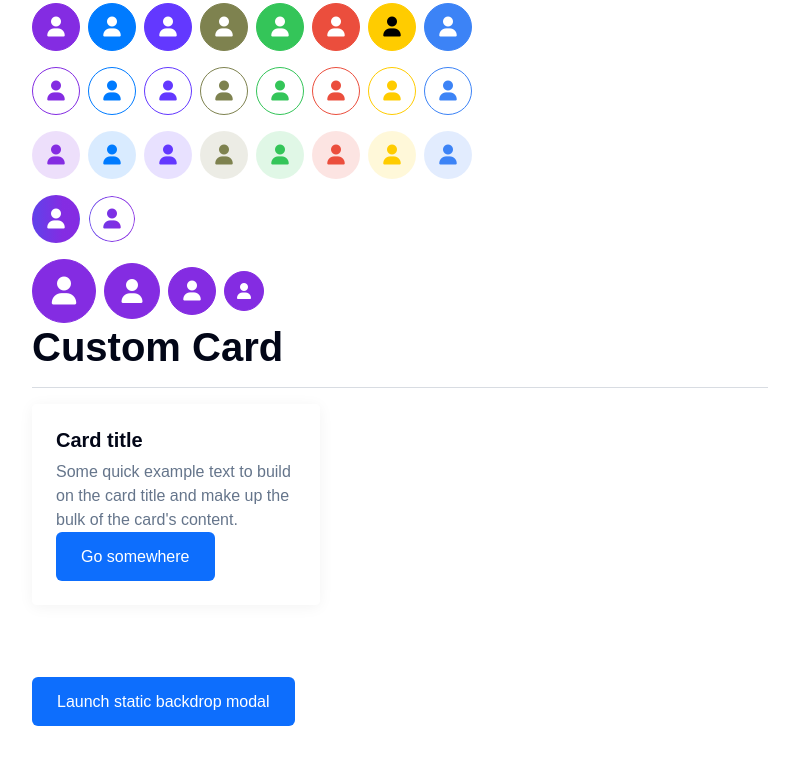
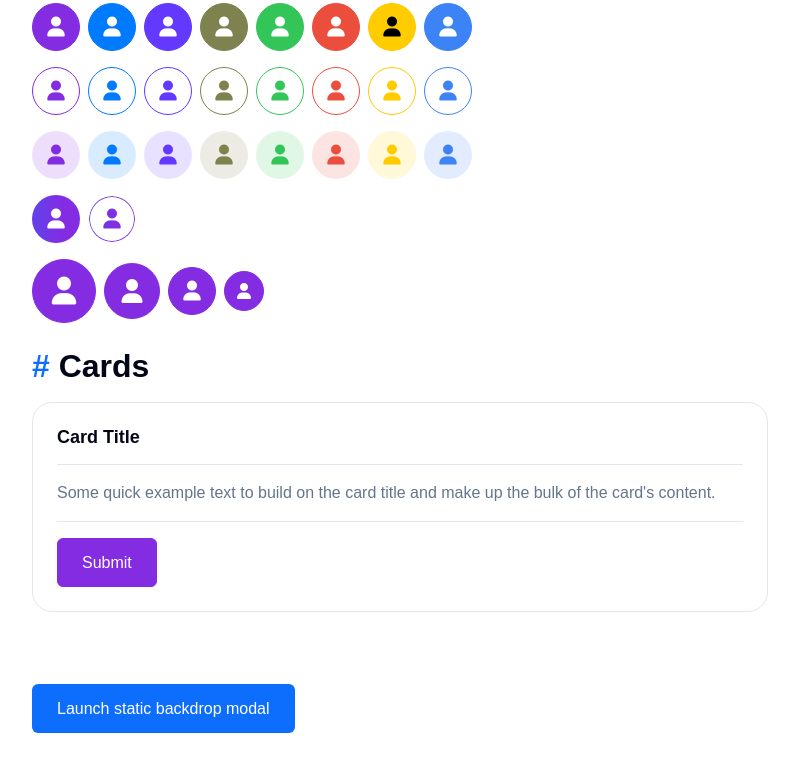
Before and after one commit to afradbhuiyan/html-starterkit, a website: page src/html/pages/test.html in a window 1280 px wide. Shown: the part 2451-3222 px from the top of the page, without its empty margins (50-849 px from the left). Drawn offline with nearby package versions, Linux system fonts and the light colour scheme; files that its build step writes are made by us from their sources; files whose address does not match are found by name.

Commit message:
feat: add custom card design

```diff
--- a/src/assets/sass/components/_card.scss
+++ b/src/assets/sass/components/_card.scss
@@ -1,32 +1,46 @@
-/* ================================= Card Css Start =========================== */
+/* ========================= Card CSS Start =========================== */
 .custom--card {
-  border-radius: 5px;
-  box-shadow: var(--box-shadow);
-  background-color: hsl(var(--white));
-  ;
-  border: transparent;
+  padding: 24px;
+  border-radius: 20px;
+  border: 1px solid hsl(var(--border-color));
+
+  @include msm-screen {
+    padding: 16px;
+  }
+
+  .card-header,
+  .card-body,
+  .card-footer {
+    padding: 0px;
+    background-color: transparent;
+  }
 
   .card-header {
-    padding: 12px 24px;
-    background-color: transparent;
-    border-bottom: 1px solid hsl(var(--black)/.1);
+    padding-bottom: 16px;
+    border-bottom: 1px solid hsl(var(--border-color));
 
-    .title {
-      margin-bottom: 0;
+    &:not(:last-child) {
+      margin-bottom: 16px;
     }
   }
 
   .card-body {
-    background-color: hsl(var(--white));
-    padding: 24px;
-    border-radius: 5px;
+    color: hsl(var(--body-color));
   }
 
   .card-footer {
-    padding: 12px 24px;
-    background-color: transparent;
-    border-top: 1px solid hsl(var(--black)/.1);
+    padding-top: 16px;
+    border-top: 1px solid hsl(var(--border-color));
+
+    &:not(:first-child) {
+      margin-top: 16px;
+    }
+  }
+
+  .card-title {
+    color: hsl(var(--heading-color));
+    margin-bottom: 0;
   }
 }
 
-/* ================================= Card Css End =========================== */
+/* ========================= Card CSS End ========================= */
--- a/src/html/pages/test.html
+++ b/src/html/pages/test.html
@@ -258,11 +258,16 @@
                                 <button class="btn btn-outline--gradient" type="button">Gradient</button>
                             </div>
                             <div class="d-flex flex-wrap align-items-center gap-2">
-                                <button class="btn btn--base" type="button" disabled aria-disabled="true">Disabled</button>
-                                <button class="btn btn--gradient" type="button" disabled aria-disabled="true">Disabled</button>
-                                <button class="btn btn-soft--base" type="button" disabled aria-disabled="true">Disabled</button>
-                                <button class="btn btn-outline--base" type="button" disabled aria-disabled="true">Disabled</button>
-                                <button class="btn btn-outline--gradient" type="button" disabled aria-disabled="true">Disabled</button>
+                                <button class="btn btn--base" type="button" disabled
+                                    aria-disabled="true">Disabled</button>
+                                <button class="btn btn--gradient" type="button" disabled
+                                    aria-disabled="true">Disabled</button>
+                                <button class="btn btn-soft--base" type="button" disabled
+                                    aria-disabled="true">Disabled</button>
+                                <button class="btn btn-outline--base" type="button" disabled
+                                    aria-disabled="true">Disabled</button>
+                                <button class="btn btn-outline--gradient" type="button" disabled
+                                    aria-disabled="true">Disabled</button>
                             </div>
                             <div class="d-flex flex-wrap align-items-center gap-2">
                                 <button class="btn btn--xl btn--base" type="button">Xl</button>
@@ -283,48 +288,101 @@
                                 <button class="btn btn--sm btn-outline--base" type="button">Small</button>
                             </div>
                             <div class="d-flex flex-wrap align-items-center gap-2">
-                                <button class="btn btn--icon btn--base" type="button"><i class="fas fa-user"></i></button>
-                                <button class="btn btn--icon btn--base-two" type="button"><i class="fas fa-user"></i></button>
-                                <button class="btn btn--icon btn--primary" type="button"><i class="fas fa-user"></i></button>
-                                <button class="btn btn--icon btn--secondary" type="button"><i class="fas fa-user"></i></button>
-                                <button class="btn btn--icon btn--success" type="button"><i class="fas fa-user"></i></button>
-                                <button class="btn btn--icon btn--danger" type="button"><i class="fas fa-user"></i></button>
-                                <button class="btn btn--icon btn--warning" type="button"><i class="fas fa-user"></i></button>
-                                <button class="btn btn--icon btn--info" type="button"><i class="fas fa-user"></i></button>
+                                <button class="btn btn--icon btn--base" type="button"><i
+                                        class="fas fa-user"></i></button>
+                                <button class="btn btn--icon btn--base-two" type="button"><i
+                                        class="fas fa-user"></i></button>
+                                <button class="btn btn--icon btn--primary" type="button"><i
+                                        class="fas fa-user"></i></button>
+                                <button class="btn btn--icon btn--secondary" type="button"><i
+                                        class="fas fa-user"></i></button>
+                                <button class="btn btn--icon btn--success" type="button"><i
+                                        class="fas fa-user"></i></button>
+                                <button class="btn btn--icon btn--danger" type="button"><i
+                                        class="fas fa-user"></i></button>
+                                <button class="btn btn--icon btn--warning" type="button"><i
+                                        class="fas fa-user"></i></button>
+                                <button class="btn btn--icon btn--info" type="button"><i
+                                        class="fas fa-user"></i></button>
                             </div>
                             <div class="d-flex flex-wrap align-items-center gap-2">
-                                <button class="btn btn--icon btn-outline--base" type="button"><i class="fas fa-user"></i></button>
-                                <button class="btn btn--icon btn-outline--base-two" type="button"><i class="fas fa-user"></i></button>
-                                <button class="btn btn--icon btn-outline--primary" type="button"><i class="fas fa-user"></i></button>
-                                <button class="btn btn--icon btn-outline--secondary" type="button"><i class="fas fa-user"></i></button>
-                                <button class="btn btn--icon btn-outline--success" type="button"><i class="fas fa-user"></i></button>
-                                <button class="btn btn--icon btn-outline--danger" type="button"><i class="fas fa-user"></i></button>
-                                <button class="btn btn--icon btn-outline--warning" type="button"><i class="fas fa-user"></i></button>
-                                <button class="btn btn--icon btn-outline--info" type="button"><i class="fas fa-user"></i></button>
+                                <button class="btn btn--icon btn-outline--base" type="button"><i
+                                        class="fas fa-user"></i></button>
+                                <button class="btn btn--icon btn-outline--base-two" type="button"><i
+                                        class="fas fa-user"></i></button>
+                                <button class="btn btn--icon btn-outline--primary" type="button"><i
+                                        class="fas fa-user"></i></button>
+                                <button class="btn btn--icon btn-outline--secondary" type="button"><i
+                                        class="fas fa-user"></i></button>
+                                <button class="btn btn--icon btn-outline--success" type="button"><i
+                                        class="fas fa-user"></i></button>
+                                <button class="btn btn--icon btn-outline--danger" type="button"><i
+                                        class="fas fa-user"></i></button>
+                                <button class="btn btn--icon btn-outline--warning" type="button"><i
+                                        class="fas fa-user"></i></button>
+                                <button class="btn btn--icon btn-outline--info" type="button"><i
+                                        class="fas fa-user"></i></button>
                             </div>
                             <div class="d-flex flex-wrap align-items-center gap-2">
-                                <button class="btn btn--icon btn-soft--base" type="button"><i class="fas fa-user"></i></button>
-                                <button class="btn btn--icon btn-soft--base-two" type="button"><i class="fas fa-user"></i></button>
-                                <button class="btn btn--icon btn-soft--primary" type="button"><i class="fas fa-user"></i></button>
-                                <button class="btn btn--icon btn-soft--secondary" type="button"><i class="fas fa-user"></i></button>
-                                <button class="btn btn--icon btn-soft--success" type="button"><i class="fas fa-user"></i></button>
-                                <button class="btn btn--icon btn-soft--danger" type="button"><i class="fas fa-user"></i></button>
-                                <button class="btn btn--icon btn-soft--warning" type="button"><i class="fas fa-user"></i></button>
-                                <button class="btn btn--icon btn-soft--info" type="button"><i class="fas fa-user"></i></button>
+                                <button class="btn btn--icon btn-soft--base" type="button"><i
+                                        class="fas fa-user"></i></button>
+                                <button class="btn btn--icon btn-soft--base-two" type="button"><i
+                                        class="fas fa-user"></i></button>
+                                <button class="btn btn--icon btn-soft--primary" type="button"><i
+                                        class="fas fa-user"></i></button>
+                                <button class="btn btn--icon btn-soft--secondary" type="button"><i
+                                        class="fas fa-user"></i></button>
+                                <button class="btn btn--icon btn-soft--success" type="button"><i
+                                        class="fas fa-user"></i></button>
+                                <button class="btn btn--icon btn-soft--danger" type="button"><i
+                                        class="fas fa-user"></i></button>
+                                <button class="btn btn--icon btn-soft--warning" type="button"><i
+                                        class="fas fa-user"></i></button>
+                                <button class="btn btn--icon btn-soft--info" type="button"><i
+                                        class="fas fa-user"></i></button>
                             </div>
                             <div class="d-flex flex-wrap align-items-center gap-2">
-                                <button class="btn btn--icon btn--gradient" type="button"><i class="fas fa-user"></i></button>
-                                <button class="btn btn--icon btn-outline--gradient" type="button"><i class="fas fa-user"></i></button>
+                                <button class="btn btn--icon btn--gradient" type="button"><i
+                                        class="fas fa-user"></i></button>
+                                <button class="btn btn--icon btn-outline--gradient" type="button"><i
+                                        class="fas fa-user"></i></button>
                             </div>
                             <div class="d-flex flex-wrap align-items-center gap-2">
-                                <button class="btn btn--icon btn--xl btn--base" type="button"><i class="fas fa-user"></i></button>
-                                <button class="btn btn--icon btn--lg btn--base" type="button"><i class="fas fa-user"></i></button>
-                                <button class="btn btn--icon btn--base" type="button"><i class="fas fa-user"></i></button>
-                                <button class="btn btn--icon btn--sm btn--base" type="button"><i class="fas fa-user"></i></button>
+                                <button class="btn btn--icon btn--xl btn--base" type="button"><i
+                                        class="fas fa-user"></i></button>
+                                <button class="btn btn--icon btn--lg btn--base" type="button"><i
+                                        class="fas fa-user"></i></button>
+                                <button class="btn btn--icon btn--base" type="button"><i
+                                        class="fas fa-user"></i></button>
+                                <button class="btn btn--icon btn--sm btn--base" type="button"><i
+                                        class="fas fa-user"></i></button>
                             </div>
                         </div>
                     </div>
                     <!-- Button Ends -->
+
+                    <!-- Card Starts -->
+                    <div>
+                        <h3 class="mb-3">
+                            <span class="text-primary">#</span>
+                            Cards
+                        </h3>
+                        <div class="card custom--card">
+                            <div class="card-header">
+                                <h6 class="card-title">Card Title</h6>
+                            </div>
+                            <div class="card-body">
+                                <p class="card-text">
+                                    Some quick example text to build on the card title and make up the bulk of the
+                                    card's content.
+                                </p>
+                            </div>
+                            <div class="card-footer">
+                                <a href="#" class="btn btn--base">Submit</a>
+                            </div>
+                        </div>
+                    </div>
+                    <!-- Card Ends -->
                 </div>
 
 
@@ -339,27 +397,6 @@
                         </div>
                         <hr>
                     </div> -->
-
-                    <!-- ================ Card Section Start==================== -->
-                    <div class="col-12">
-
-                        <div class="">
-                            <h2>Custom Card</h2>
-                            <hr>
-                            <div class="card custom--card" style="width: 18rem;">
-                                <div class="card-body">
-                                    <h5 class="card-title">Card title</h5>
-                                    <p class="card-text">Some quick example text to build on the card title and make up
-                                        the
-                                        bulk of
-                                        the card's
-                                        content.</p>
-                                    <a href="#" class="btn btn-primary">Go somewhere</a>
-                                </div>
-                            </div>
-                        </div>
-                    </div>
-                    <!-- ================ Card Section End==================== -->
 
                     <!-- ================ Modal Section Start==================== -->
                     <div class="col-12">
```
Also changed, not shown: src/test.html (+93 -56 lines), src/assets/css/main.css.
